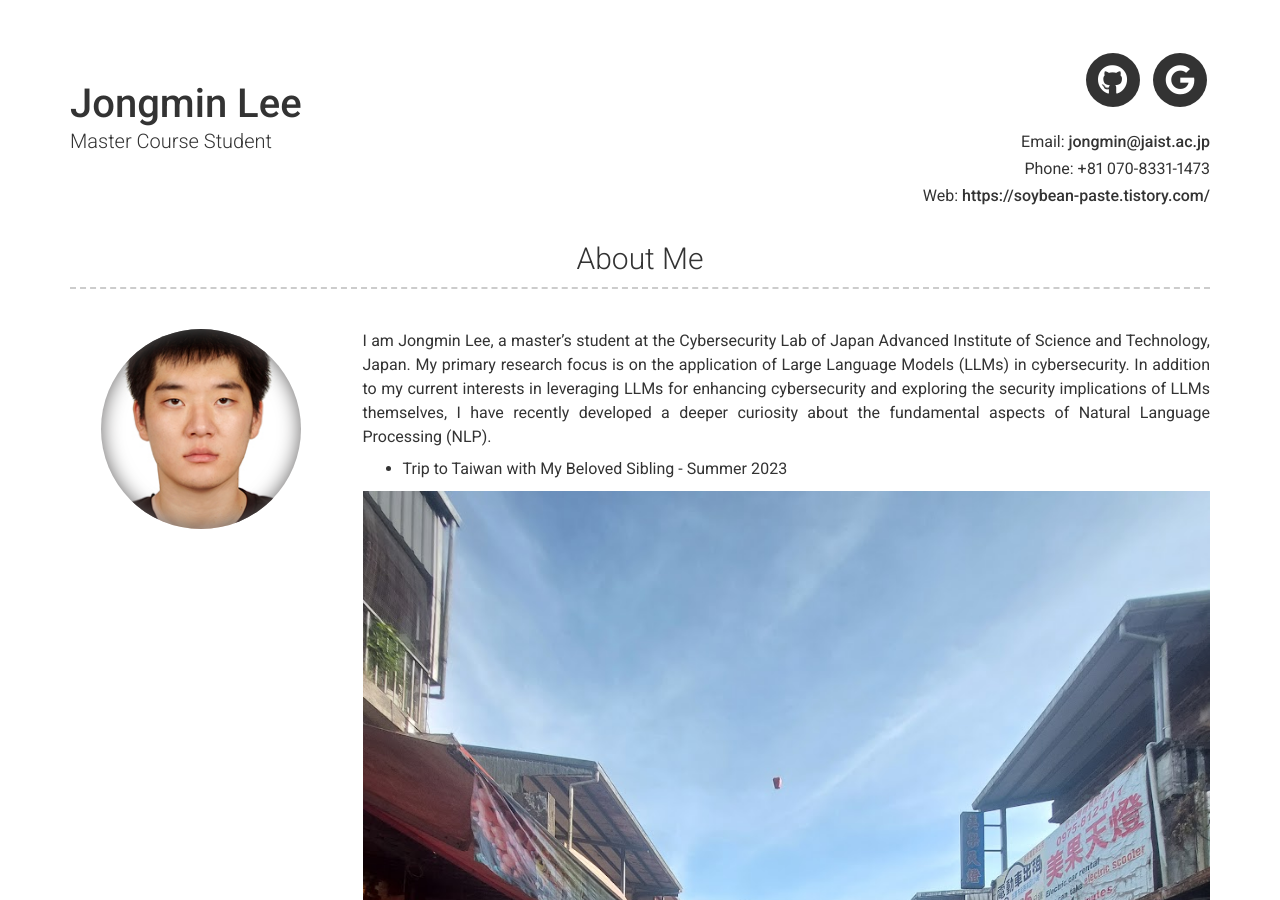
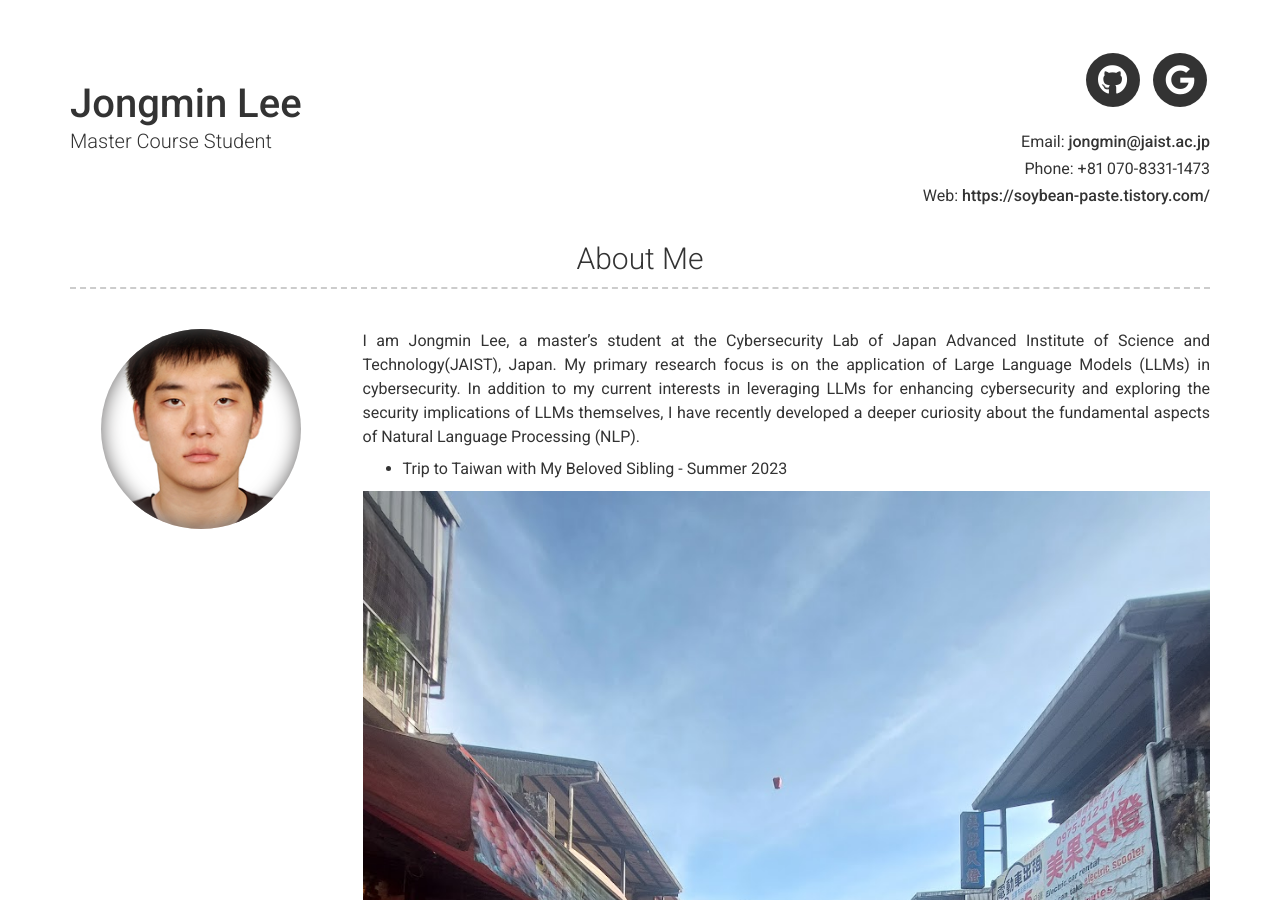
Before and after one commit to strike137/strike137.github.io, a Jekyll site: the page built from index.md, in a window 1280 px wide and 900 px high. Built offline with Jekyll 4.4.1, drawn with Linux system fonts in a browser that asks for light colours; nearby versions of some CDN libraries.

Commit message:
Update _config.yml

```diff
--- a/_config.yml
+++ b/_config.yml
@@ -36,7 +36,7 @@ github_username:  strike137
 # about_title: About Me (Use this to override about section title)
 about_profile_image: /images/profile.jpg
 about_content: | # this will include new lines to allow paragraphs
-  I am Jongmin Lee, a master's student at the Cybersecurity Lab of Japan Advanced Institute of Science and Technology, Japan. My primary research focus is on the application of Large Language Models (LLMs) in cybersecurity. In addition to my current interests in leveraging LLMs for enhancing cybersecurity and exploring the security implications of LLMs themselves, I have recently developed a deeper curiosity about the fundamental aspects of Natural Language Processing (NLP).
+  I am Jongmin Lee, a master's student at the Cybersecurity Lab of Japan Advanced Institute of Science and Technology(JAIST), Japan. My primary research focus is on the application of Large Language Models (LLMs) in cybersecurity. In addition to my current interests in leveraging LLMs for enhancing cybersecurity and exploring the security implications of LLMs themselves, I have recently developed a deeper curiosity about the fundamental aspects of Natural Language Processing (NLP).
 
   - Trip to Taiwan with My Beloved Sibling - Summer 2023
 
```
